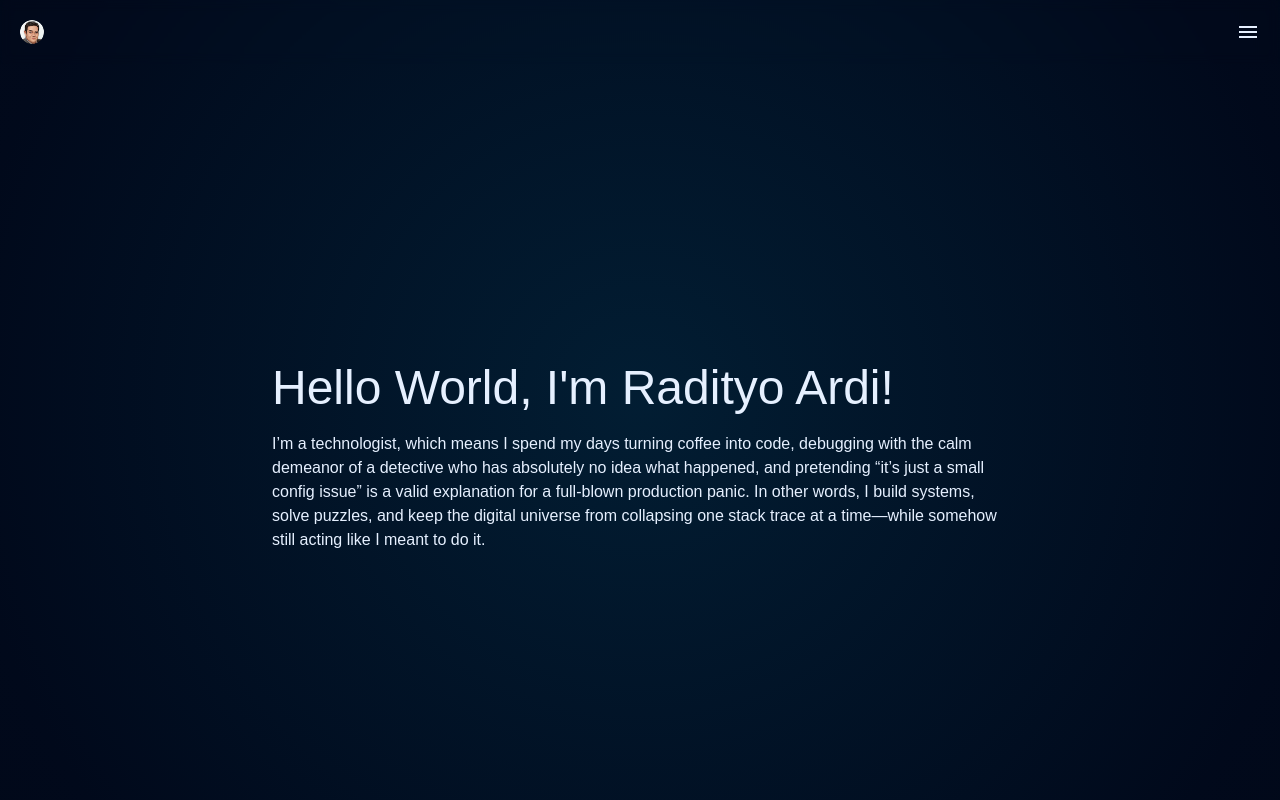
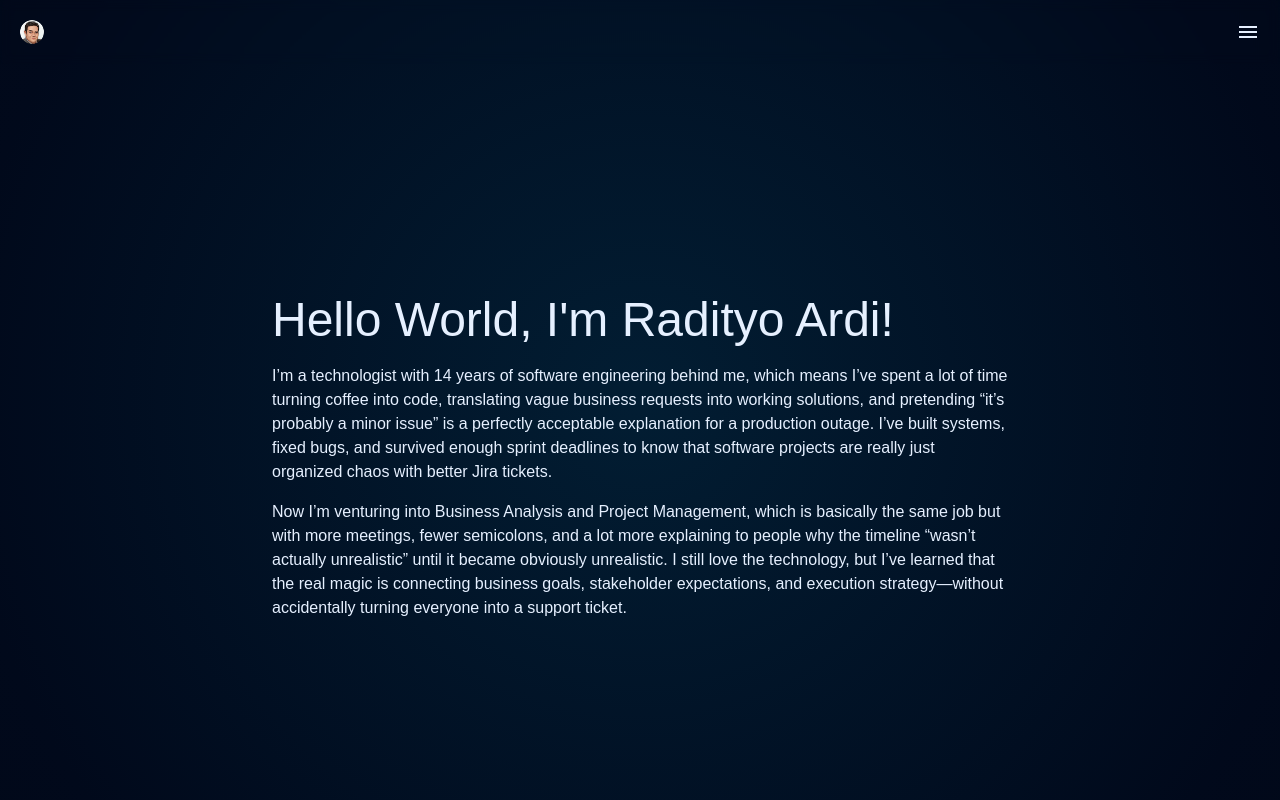
Before and after one commit to radityoardi/radityoardi.github.io, a React (Vite) app: page / in a window 1280 px wide. Built offline with nearby package versions, Linux system fonts and the light colour scheme; a web font is replaced by a local one.

Commit message:
update homepage copy and deploy workflow

```diff
--- a/package.json
+++ b/package.json
@@ -1,6 +1,6 @@
 {
   "name": "personal-website2",
-  "version": "0.0.8",
+  "version": "0.0.9",
   "private": true,
   "scripts": {
     "predev": "node scripts/bump-version.js",
--- a/src/App.jsx
+++ b/src/App.jsx
@@ -77,7 +77,10 @@ export default function App() {
               Hello World, I'm Radityo Ardi!
             </Typography>
             <Typography variant="body1" paragraph>
-              I’m a technologist, which means I spend my days turning coffee into code, debugging with the calm demeanor of a detective who has absolutely no idea what happened, and pretending “it’s just a small config issue” is a valid explanation for a full-blown production panic. In other words, I build systems, solve puzzles, and keep the digital universe from collapsing one stack trace at a time—while somehow still acting like I meant to do it.
+              I’m a technologist with 14 years of software engineering behind me, which means I’ve spent a lot of time turning coffee into code, translating vague business requests into working solutions, and pretending “it’s probably a minor issue” is a perfectly acceptable explanation for a production outage. I’ve built systems, fixed bugs, and survived enough sprint deadlines to know that software projects are really just organized chaos with better Jira tickets.
+            </Typography>
+            <Typography variant="body1" paragraph>
+              Now I’m venturing into Business Analysis and Project Management, which is basically the same job but with more meetings, fewer semicolons, and a lot more explaining to people why the timeline “wasn’t actually unrealistic” until it became obviously unrealistic. I still love the technology, but I’ve learned that the real magic is connecting business goals, stakeholder expectations, and execution strategy—without accidentally turning everyone into a support ticket.
             </Typography>
           </Box>
         )}
```
